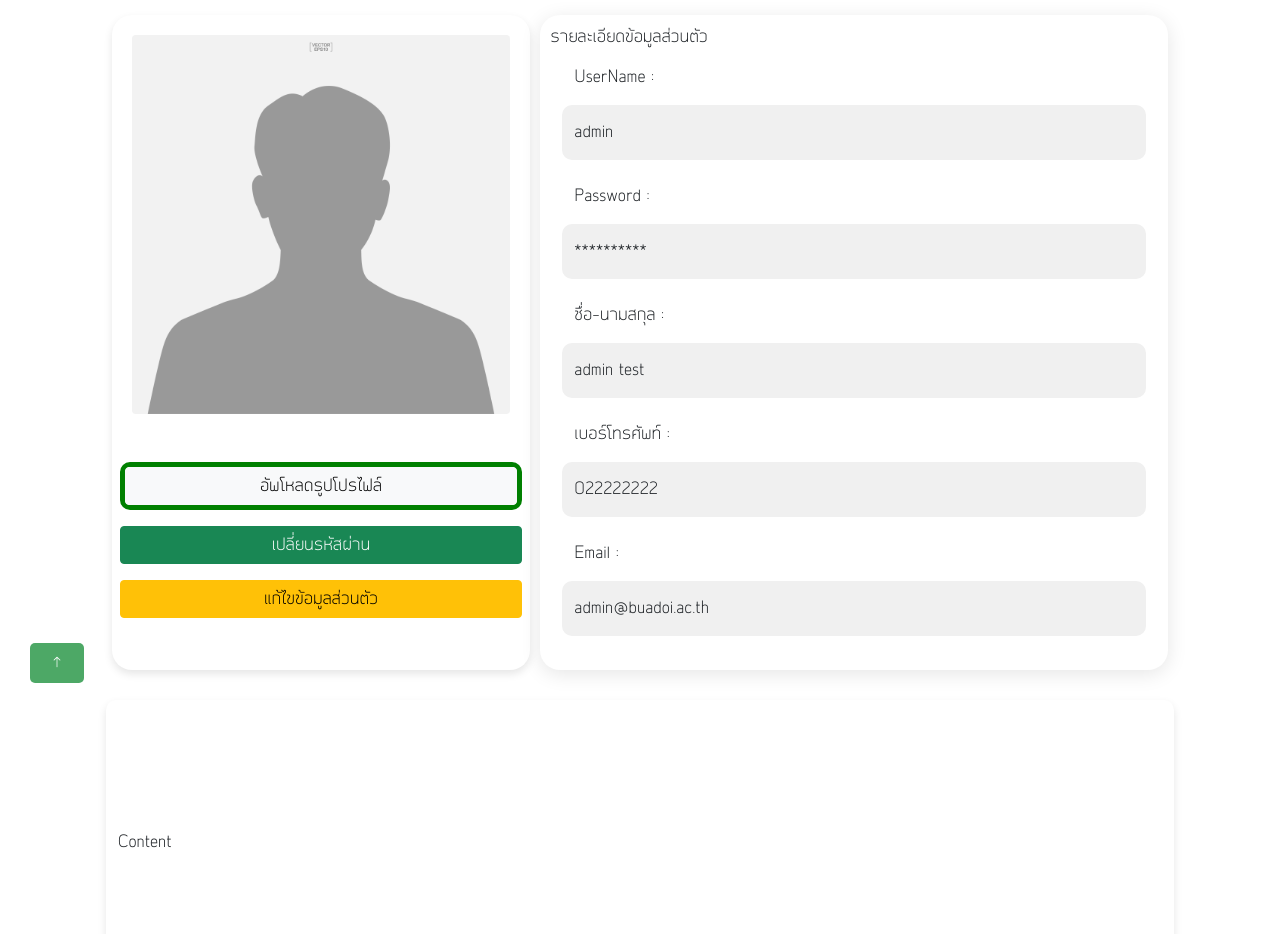
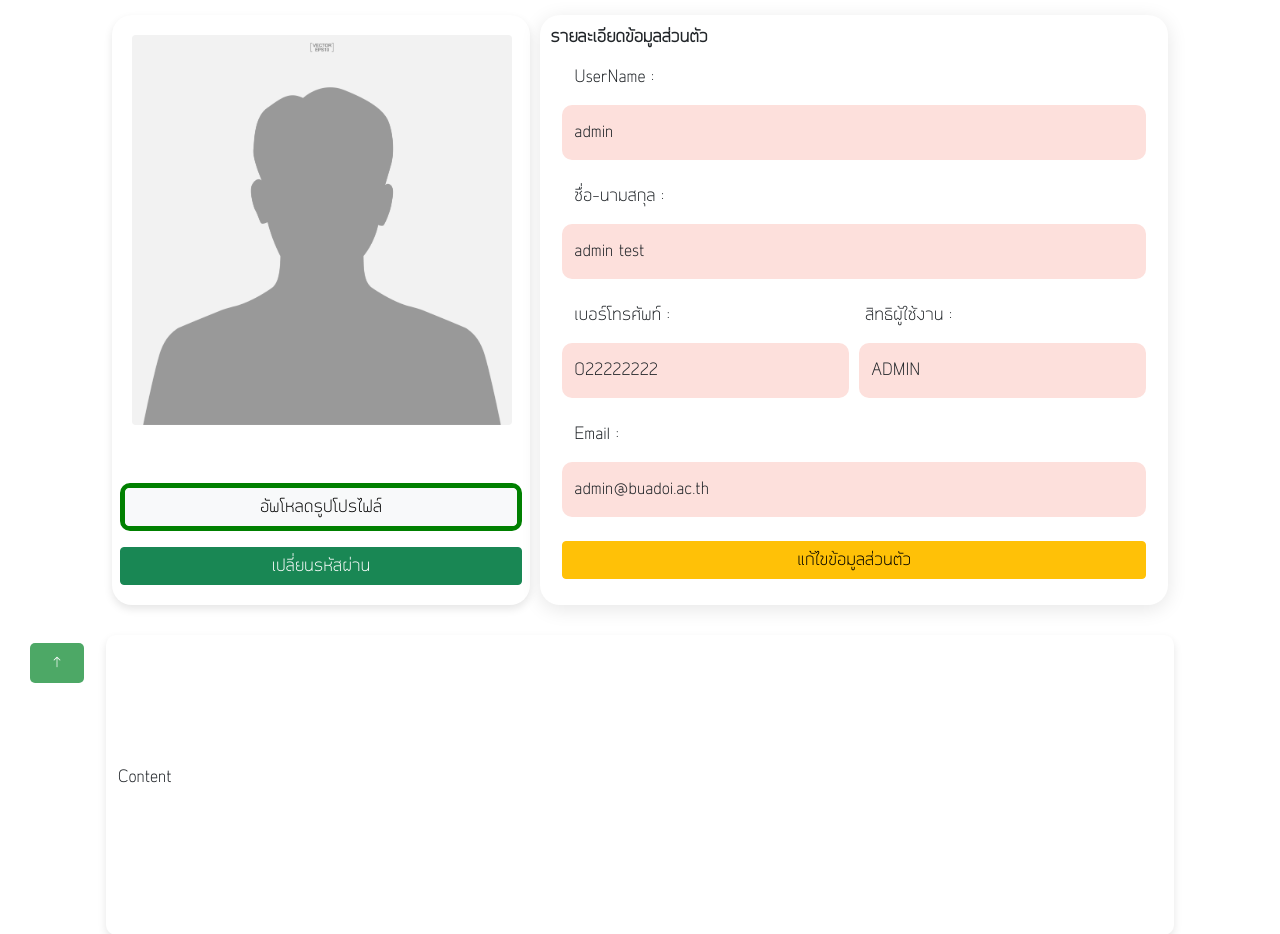
Before and after one commit to Khanchit202/git-baanbuadoi-project, a PHP site: page /user_profile.php?userID=00001 in a window 1280 px wide. Shown: the part 97-1031 px from the top of the page. Run offline with PHP 8.4, Linux system fonts and the light colour scheme; a user stored in the database is signed in; data comes from the database, SQL or seed files in the repository; some libraries are stand-ins or nearby versions.

Commit message:
editform

```diff
--- a/user_profile.php
+++ b/user_profile.php
@@ -62,9 +62,10 @@ $db_con = connect_db();
         <div class="row" style="width: 100%;justify-content: center;">
             <!-- คอลัมน์ฝั่งซ้ายสำหรับรูปภาพ -->
             <div class="col-md-4 ml-5" style="background-color: #FFF; padding: 20px; border-radius: 20px; text-align: right; box-shadow: 0 4px 8px rgba(0, 0, 0, 0.1);">
-                <div style="width: 100%; height: auto; text-align: center;">
-                    <img src="img/user_img/<?php echo htmlspecialchars($user['userImg']); ?>" class="img-fluid rounded" alt="Image Description" style="width: 100%; height: 100%; object-fit: cover;">
-                </div>
+            <div style="width: 380px; height: 400px; background-color: #fff; text-align: center; ">
+                <img src="img/user_img/<?php echo htmlspecialchars($user['userImg']); ?>" class="img-fluid rounded" alt="Image Description" style="width: 380px; height: 390px; object-fit: cover;">
+            </div>
+
                 <div class="row mt-5" style="border: solid 5px green; border-radius: 10px;">
                     <button type="button" class="btn btn-light btn-block">อัพโหลดรูปโปรไฟล์</button>
                 </div>
@@ -72,48 +73,72 @@ $db_con = connect_db();
                 <button type="button" class="btn btn-success btn-block" data-toggle="modal" data-target="#myModal">เปลี่ยนรหัสผ่าน
                 </button>
                 </div>
-                <div class="row mt-3">
-                    <button type="button" class="btn btn-warning btn-block" data-toggle="modal" data-target="#editModal">แก้ไขข้อมูลส่วนตัว</button>
-                    </div>
+
             </div>
 
             <!-- คอลัมน์ฝั่งขวาสำหรับเนื้อหา -->
             <div class="col-md-6 ml-2" style="background-color: #FFF; padding: 10px; border-radius: 20px;  margin-left: 10px;box-shadow: 0 4px 20px rgba(0, 0, 0, 0.1);">
-                <p>รายละเอียดข้อมูลส่วนตัว</p>
+                <p style="font-weight: bold;">รายละเอียดข้อมูลส่วนตัว</p>
+
                 <div class="container">
                     <!-- แถวที่ 1 -->
                     <div class="row mb-4" style="display: flex; align-items: center;">
                         <p>UserName :</p>
-                        <div class="col-md-3" style="flex: 1; border-radius: 10px; background-color: #f0f0f0;">
+                        <div class="col-md-3" style="flex: 1; border-radius: 10px; background-color: #fde0dc;">
                             <p style="margin-top: 15px;"><?php echo htmlspecialchars($user['userName']); ?></p>
                         </div>
                     </div>
 
-                    <div class="row mb-4" style="display: flex; align-items: center;">
+                    <!-- <div class="row mb-4" style="display: flex; align-items: center;">
                         <p>Password :</p>
                         <div class="col-md-3" style="flex: 1; border-radius: 10px; background-color: #f0f0f0;">
                             <p style="margin-top: 15px;"><?php echo str_repeat('*', min(10, strlen($user['userPass']))); ?></p>
                         </div>
-                    </div>
+                    </div> -->
                     <div class="row mb-4" style="display: flex; align-items: center;">
                         <p>ชื่อ-นามสกุล :</p>
-                        <div class="col-md-3" style="flex: 1; border-radius: 10px; background-color: #f0f0f0;">
+                        <div class="col-md-3" style="flex: 1; border-radius: 10px; background-color: #fde0dc;">
                             <p style="margin-top: 15px;"><?php echo htmlspecialchars($user['userFName']) . " " . htmlspecialchars($user['userLName']); ?></p>
                         </div>
                     </div>
 
                     <div class="row mb-4" style="display: flex; align-items: center;">
-                        <p>เบอร์โทรศัพท์ :</p>
-                        <div class="col-md-3" style="flex: 1; border-radius: 10px; background-color: #f0f0f0;">
+                            <p>เบอร์โทรศัพท์ : <span style="margin-left: 190px;">สิทธิผู้ใช้งาน :</span></p>
+                        <div class="col-md-3" style="flex: 1; border-radius: 10px; background-color: #fde0dc; margin-right: 10px;">
                             <p style="margin-top: 15px;"><?php echo htmlspecialchars($user['userTel']); ?></p>
                         </div>
+
+                        <div class="col-md-3" style="flex: 1; border-radius: 10px; background-color: #fde0dc;">
+                            <p style="margin-top: 15px;">
+                                <?php
+                                    if ($user['userLavelID'] == 1) {
+                                        echo 'ADMIN';
+                                    } else if($user['userLavelID'] == 2){
+                                        echo 'Owner';
+                                    } else if($user['userLavelID'] == 3){
+                                        echo 'พนักงาน';
+                                    } elseif($user['userLavelID'] == 4){
+                                        echo 'สมาชิก';
+                                    }
+                                    else {
+
+                                    }
+                                ?>
+                            </p>
+                        </div>
+
                     </div>
+
                     <div class="row mb-4" style="display: flex; align-items: center;">
                         <p>Email :</p>
-                        <div class="col-md-3" style="flex: 1; border-radius: 10px; background-color: #f0f0f0;">
+                        <div class="col-md-3" style="flex: 1; border-radius: 10px; background-color: #fde0dc;">
                             <p style="margin-top: 15px;"><?php echo htmlspecialchars($user['userEmail']); ?></p>
                         </div>
                     </div>
+                    <div class="row mt-3">
+                    <button type="button" class="btn btn-warning btn-block" data-toggle="modal" data-target="#editModal">แก้ไขข้อมูลส่วนตัว</button>
+                    </div>
+            </div>
                 </div>
             </div>
         </div>
```
